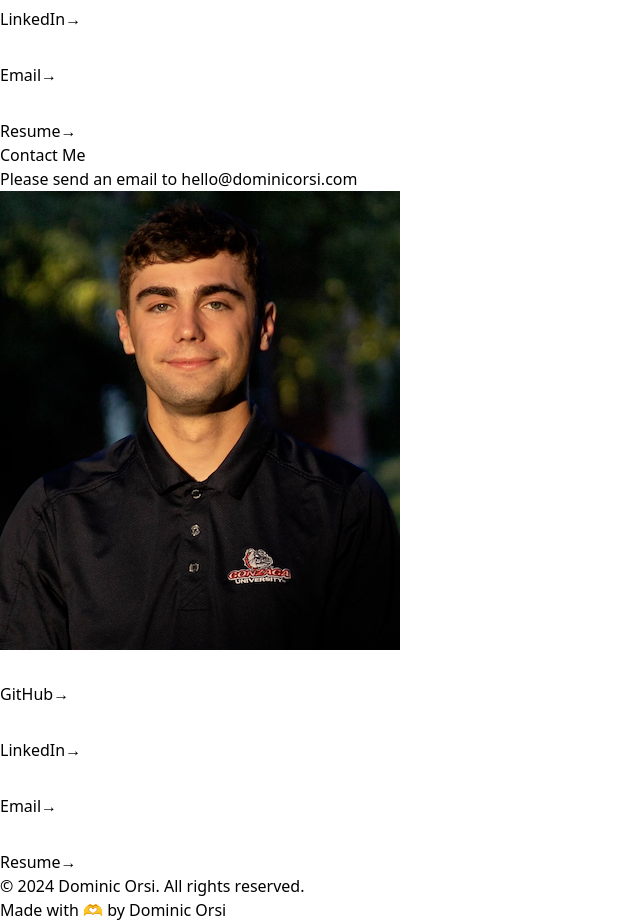
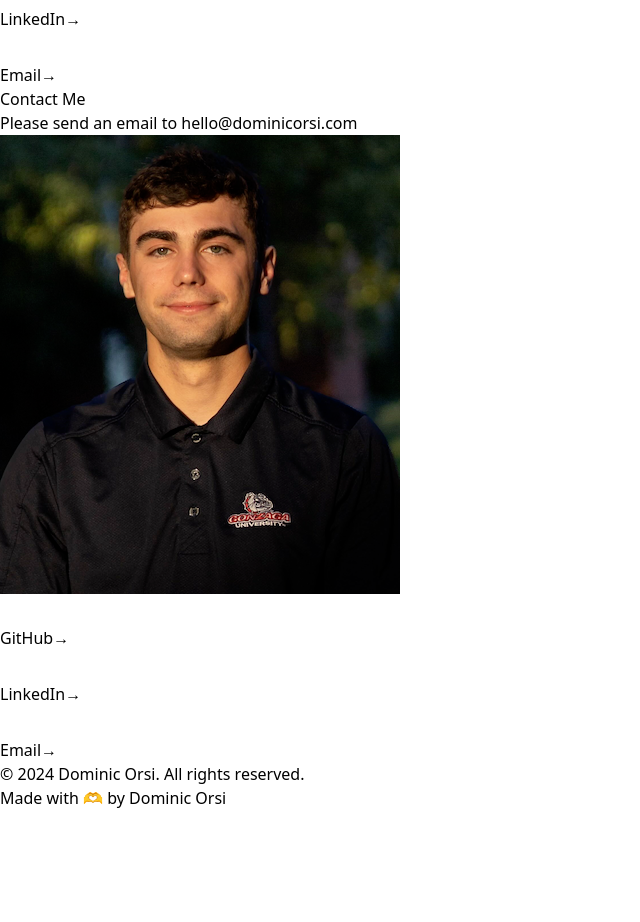
Before and after one commit to DominicOrsi/DominicOrsi.com, a React (Vite) app: page / in a window 1280 px wide. Shown: the part 7020-7942 px from the top of the page, without its empty margins (0-640 px from the left). After the commit the page ends 7830 px from the top, so only its background shows below. Built offline with nearby package versions, Linux system fonts and the light colour scheme.

Commit message:
Remove Resume

```diff
--- a/src/sections/Inline-About.tsx
+++ b/src/sections/Inline-About.tsx
@@ -35,15 +35,6 @@ export default function SideAbout() {
                             →
                         </a>
                     </li>
-                    <li>
-                        <a className="flex gap-2 items-center justify-end" href="/assets/resume.pdf" target="_blank">
-                            <svg fill="#FFFFFF" xmlns="http://www.w3.org/2000/svg" viewBox="0 0 128 128" width="32px" height="32px">
-                                <path d="M30.13 51.31h20a1.75 1.75 0 0 0 1.75-1.75v-5.12a11.067 11.067 0 0 0-4.4-8.832 9.977 9.977 0 1 0-14.713 0 11.08 11.08 0 0 0-4.387 8.832v5.12a1.75 1.75 0 0 0 1.75 1.75zm10-28.894a6.477 6.477 0 1 1-6.477 6.477 6.485 6.485 0 0 1 6.473-6.476zM31.88 44.44a7.576 7.576 0 0 1 3.87-6.594 9.857 9.857 0 0 0 8.754 0 7.56 7.56 0 0 1 3.876 6.594v3.37h-16.5z" /><path d="M112.654 4.75H15.346A1.75 1.75 0 0 0 13.6 6.5v115a1.75 1.75 0 0 0 1.75 1.75h97.308a1.75 1.75 0 0 0 1.75-1.75V6.5a1.75 1.75 0 0 0-1.754-1.75zm-1.75 115H17.1V8.25h93.8z" /><path d="M26.346 65.75h75.308a1.75 1.75 0 1 0 0-3.5H26.346a1.75 1.75 0 0 0 0 3.5zM26.346 80.194h75.308a1.75 1.75 0 0 0 0-3.5H26.346a1.75 1.75 0 0 0 0 3.5zM26.346 109.083h75.308a1.75 1.75 0 0 0 0-3.5H26.346a1.75 1.75 0 0 0 0 3.5zM26.346 94.639h75.308a1.75 1.75 0 1 0 0-3.5H26.346a1.75 1.75 0 0 0 0 3.5zM64 22.417h37.654a1.75 1.75 0 0 0 0-3.5H64a1.75 1.75 0 0 0 0 3.5zM64 36.861h37.654a1.75 1.75 0 0 0 0-3.5H64a1.75 1.75 0 0 0 0 3.5zM64 51.306h37.654a1.75 1.75 0 0 0 0-3.5H64a1.75 1.75 0 0 0 0 3.5z" />
-                            </svg>
-                            <span className="hover:decoration-dashed underline text-slate-400 text-md">Resume</span>
-                            →
-                        </a>
-                    </li>
                 </ul>
             </div>
         </div>
--- a/src/sections/Side-About.tsx
+++ b/src/sections/Side-About.tsx
@@ -35,15 +35,6 @@ export default function SideAbout() {
                             →
                         </a>
                     </li>
-                    <li>
-                        <a className="flex gap-2 items-center justify-end" href="/assets/resume.pdf" target="_blank">
-                            <svg fill="#FFFFFF" xmlns="http://www.w3.org/2000/svg" viewBox="0 0 128 128" width="32px" height="32px">
-                                <path d="M30.13 51.31h20a1.75 1.75 0 0 0 1.75-1.75v-5.12a11.067 11.067 0 0 0-4.4-8.832 9.977 9.977 0 1 0-14.713 0 11.08 11.08 0 0 0-4.387 8.832v5.12a1.75 1.75 0 0 0 1.75 1.75zm10-28.894a6.477 6.477 0 1 1-6.477 6.477 6.485 6.485 0 0 1 6.473-6.476zM31.88 44.44a7.576 7.576 0 0 1 3.87-6.594 9.857 9.857 0 0 0 8.754 0 7.56 7.56 0 0 1 3.876 6.594v3.37h-16.5z" /><path d="M112.654 4.75H15.346A1.75 1.75 0 0 0 13.6 6.5v115a1.75 1.75 0 0 0 1.75 1.75h97.308a1.75 1.75 0 0 0 1.75-1.75V6.5a1.75 1.75 0 0 0-1.754-1.75zm-1.75 115H17.1V8.25h93.8z" /><path d="M26.346 65.75h75.308a1.75 1.75 0 1 0 0-3.5H26.346a1.75 1.75 0 0 0 0 3.5zM26.346 80.194h75.308a1.75 1.75 0 0 0 0-3.5H26.346a1.75 1.75 0 0 0 0 3.5zM26.346 109.083h75.308a1.75 1.75 0 0 0 0-3.5H26.346a1.75 1.75 0 0 0 0 3.5zM26.346 94.639h75.308a1.75 1.75 0 1 0 0-3.5H26.346a1.75 1.75 0 0 0 0 3.5zM64 22.417h37.654a1.75 1.75 0 0 0 0-3.5H64a1.75 1.75 0 0 0 0 3.5zM64 36.861h37.654a1.75 1.75 0 0 0 0-3.5H64a1.75 1.75 0 0 0 0 3.5zM64 51.306h37.654a1.75 1.75 0 0 0 0-3.5H64a1.75 1.75 0 0 0 0 3.5z" />
-                            </svg>
-                            <span className="hover:decoration-dashed underline text-slate-400 text-md">Resume</span>
-                            →
-                        </a>
-                    </li>
                 </ul>
             </div>
         </div>
```
Also changed, not shown: 1 other file (tests, documents, lock files or other folders).
